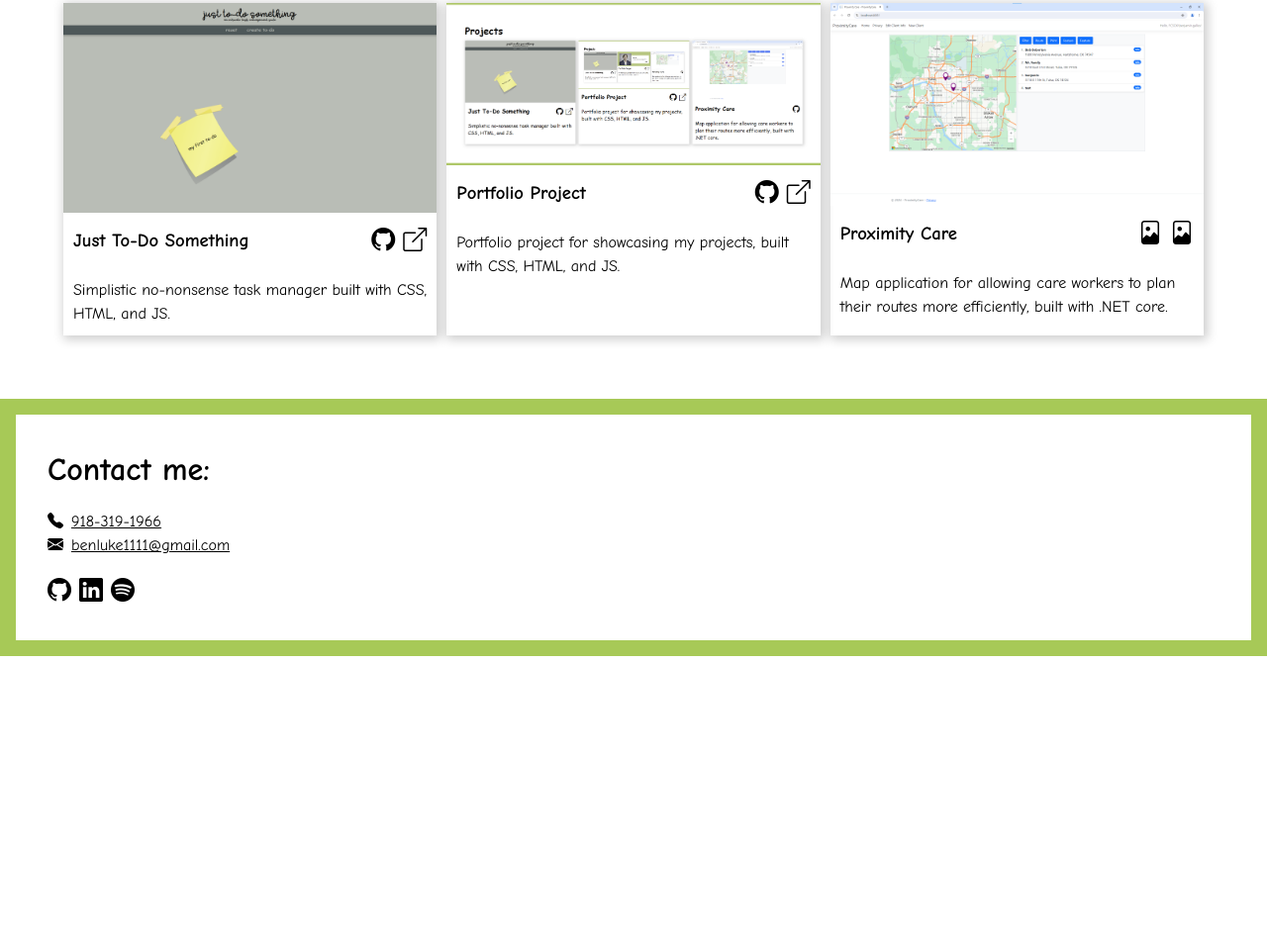
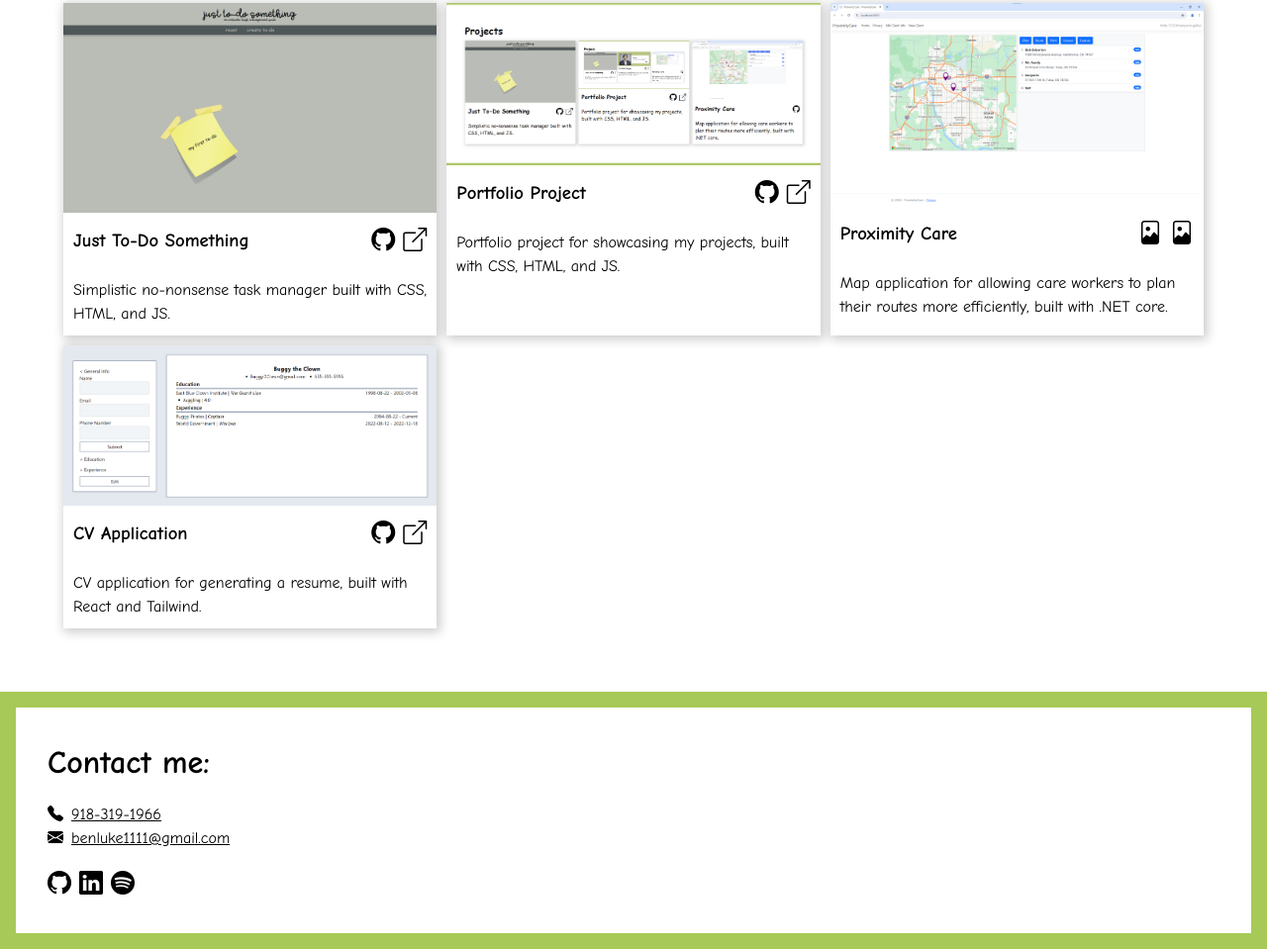
Before and after one commit to jellybro99/Portfolio, a plain HTML site: page index.html in a window 1280 px wide. Shown: the part 582-1541 px from the top of the page at 99% size. Before the commit the page ends 1245 px from the top, so only its background shows below. Drawn offline with nearby package versions, Linux system fonts and the light colour scheme.

Commit message:
Added CV Project

```diff
--- a/index.html
+++ b/index.html
@@ -68,6 +68,19 @@
                 Map application for allowing care workers to plan their routes more efficiently, built with .NET core.
             </p>
         </div>
+        <div class="project shadow">
+            <img src="./images/cv-application.png" alt="screenshot of project" />
+            <div class="project-info">
+                <h3>CV Application</h3>
+                <div class="links">
+                    <a href="https://github.com/jellybro99/CV-application" title="View Code"><i class="bi bi-github"></i></a>
+                    <a href="https://jellybro99-cv-application.netlify.app/" title="View Project" target="_blank"><i class="bi bi-box-arrow-up-right"></i></a>
+                </div>
+            </div>
+            <p>
+                CV application for generating a resume, built with React and Tailwind.
+            </p>
+        </div>
     </main>
     <footer>
         <div class="contact">
```
Also changed, not shown: images/cv-application.png (added).
